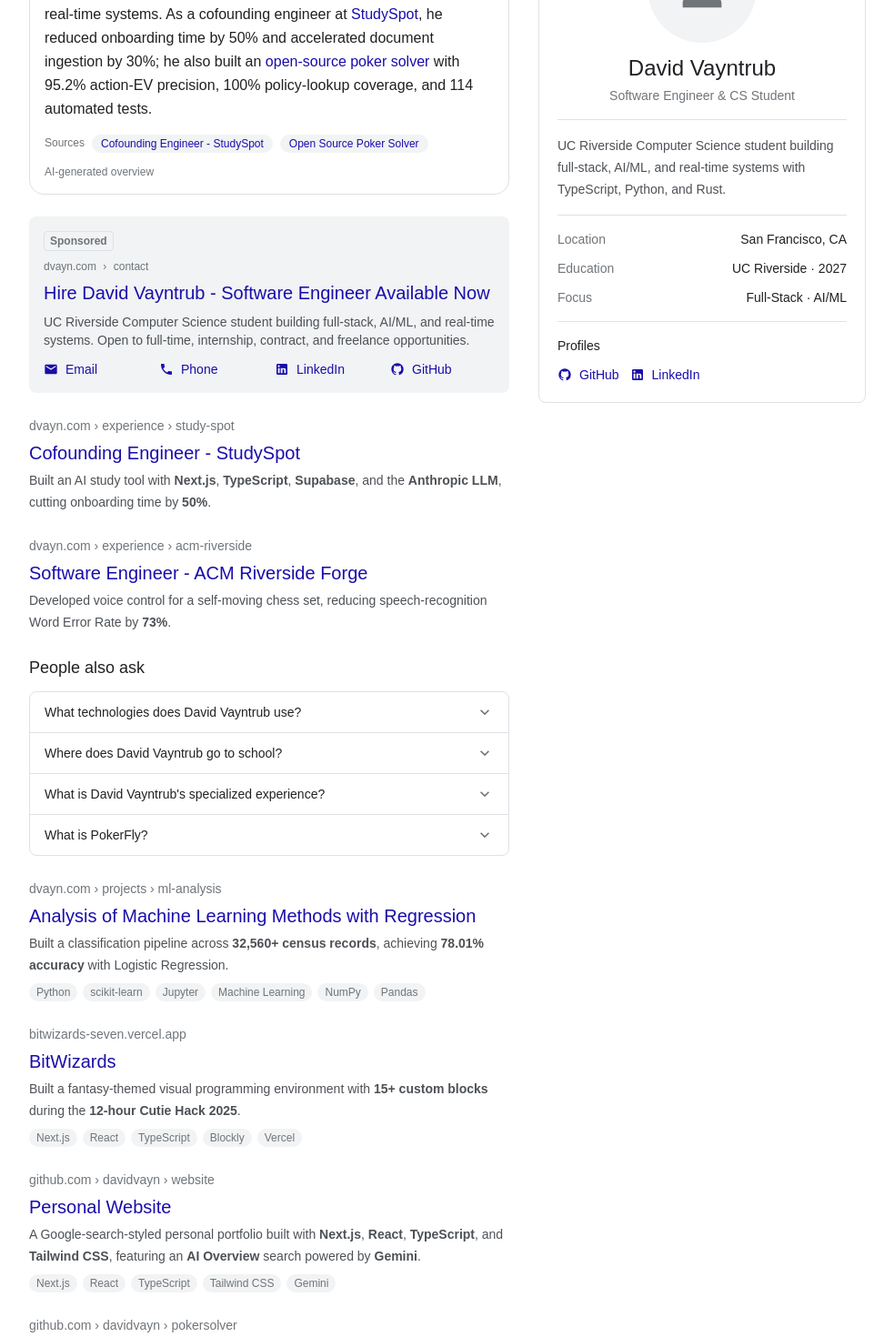
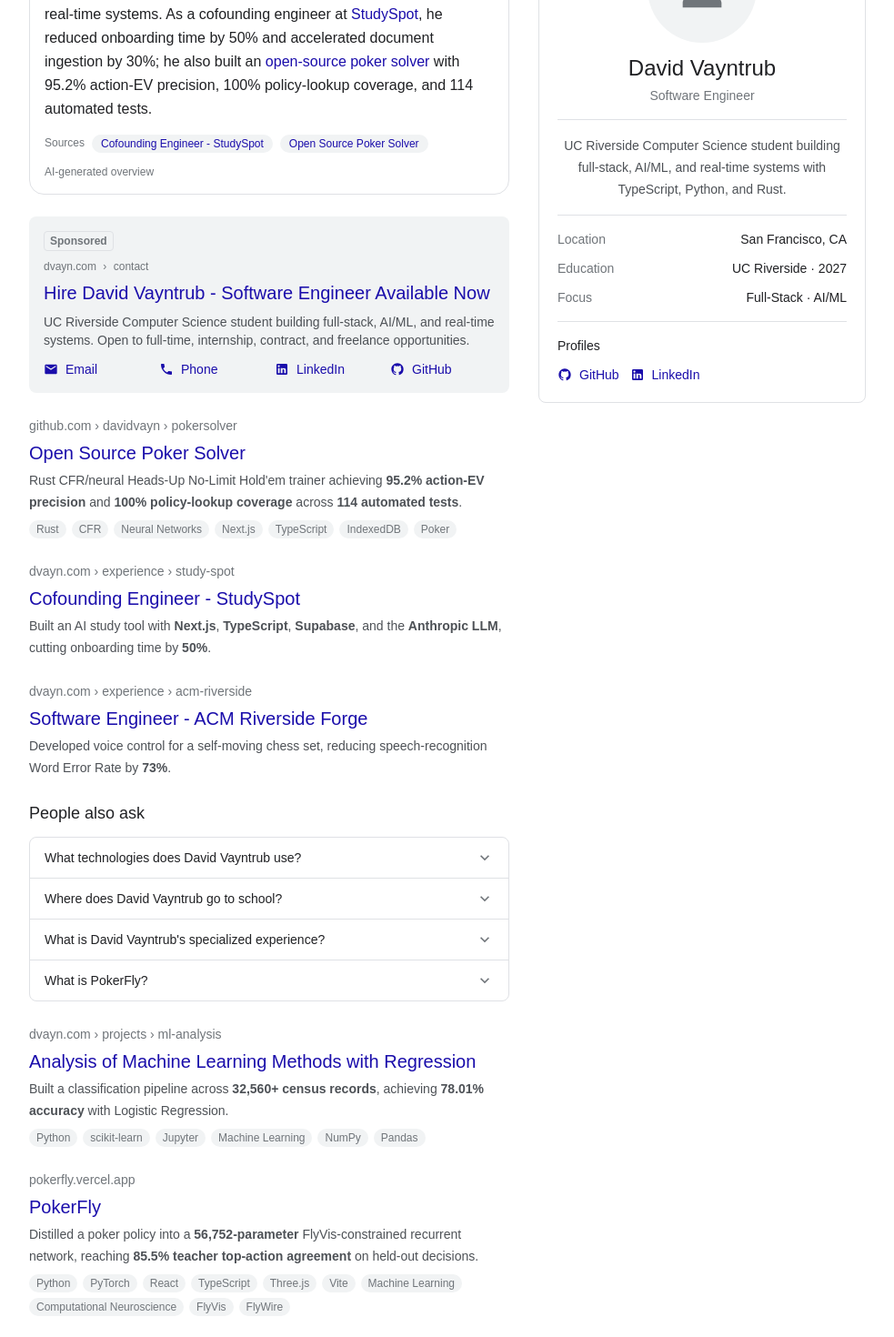
Before and after one commit to davidvayn/website, a Next.js app: page / in a window 1280 px wide. Shown: the part 280-1750 px from the top of the page at 91% size, without its empty margins (148-1131 px from the left). Built offline with nearby package versions, Linux system fonts and the light colour scheme.

Commit message:
Reorder homepage projects and center KnowledgePanel bio

```diff
--- a/src/app/page.tsx
+++ b/src/app/page.tsx
@@ -82,6 +82,9 @@
     return result;
   }, [query, isBroadSearch]);
 
+  const pokerSolver = filteredProjects.find((p) => p.id === "project-4");
+  const otherProjects = filteredProjects.filter((p) => p.id !== "project-4");
+
   const showAll = activeFilter === "all";
   const showImages = activeFilter === "images";
   const showBlog = activeFilter === "blog";
@@ -152,8 +155,19 @@
 
             {showAll && <SponsoredResult />}
 
-            {filteredExperiences.length > 0 && showAll && (
+            {showAll && (pokerSolver || filteredExperiences.length > 0) && (
               <>
+                {pokerSolver && (
+                  <OrganicResult
+                    key={pokerSolver.id}
+                    title={pokerSolver.title}
+                    url={pokerSolver.url}
+                    href={pokerSolver.href}
+                    snippet={pokerSolver.snippet}
+                    details={pokerSolver.details}
+                    tags={pokerSolver.tags}
+                  />
+                )}
                 {filteredExperiences.map((exp) => (
                   <OrganicResult
                     key={exp.id}
@@ -188,9 +202,9 @@
 
             {showAll && <PeopleAlsoAsk />}
 
-            {filteredProjects.length > 0 && showAll && (
+            {otherProjects.length > 0 && showAll && (
               <>
-                {filteredProjects.map((project) => (
+                {otherProjects.map((project) => (
                   <OrganicResult
                     key={project.id}
                     title={project.title}
--- a/src/components/KnowledgePanel.tsx
+++ b/src/components/KnowledgePanel.tsx
@@ -35,16 +35,16 @@
           David Vayntrub
         </h2>
         <p className="text-sm" style={{ color: "var(--text-secondary)" }}>
-          Software Engineer &amp; CS Student
+          Software Engineer
         </p>
       </div>
 
       <div
-        className="border-t pt-4 mb-4"
+        className="border-t pt-4 mb-4 text-center"
         style={{ borderColor: "var(--border)" }}
       >
         <p
-          className="text-sm leading-6"
+          className="text-sm leading-6 text-center"
           style={{ color: "var(--google-snippet)" }}
         >
           UC Riverside Computer Science student building full-stack, AI/ML,
--- a/src/data/projects.ts
+++ b/src/data/projects.ts
@@ -11,49 +11,6 @@
 }
 
 export const projects: Project[] = [
-  {
-    id: "project-1",
-    title: "Analysis of Machine Learning Methods with Regression",
-    url: "dvayn.com › projects › ml-analysis",
-    href: "/analysis-of-machine-learning-methods.pdf",
-    snippet:
-      "Built a classification pipeline across <b>32,560+ census records</b>, achieving <b>78.01% accuracy</b> with Logistic Regression.",
-    tags: [
-      "Python",
-      "scikit-learn",
-      "Jupyter",
-      "Machine Learning",
-      "NumPy",
-      "Pandas",
-    ],
-    image: "/ml-methods-page-18.png",
-    details:
-      "Aug 2022 - Mar 2024. Created a classification pipeline across more than 32,560 U.S. Census records to predict adult income brackets, using NumPy and Pandas for data handling and visualization. Achieved 78.01% prediction accuracy with Logistic Regression after evaluating Decision Trees, KNN, and SVM in scikit-learn using 5-fold cross-validation. Wrote a 20-page research paper detailing the methodology and comparative results.",
-  },
-  {
-    id: "project-2",
-    title: "BitWizards",
-    url: "bitwizards-seven.vercel.app",
-    href: "https://bitwizards-seven.vercel.app/",
-    snippet:
-      "Built a fantasy-themed visual programming environment with <b>15+ custom blocks</b> during the <b>12-hour Cutie Hack 2025</b>.",
-    tags: ["Next.js", "React", "TypeScript", "Blockly", "Vercel"],
-    image: "/bitwizards-home.png",
-    details:
-      "Nov 2025. Served as Fullstack Developer and shipped BitWizards during a 12-hour hackathon. Engineered an interactive visual programming environment with Next.js, React, TypeScript, and Blockly, mapping custom block-based logic into executable JavaScript. Designed more than 15 custom syntax and control-flow blocks with code generators and a sandboxed client-side runtime for real-time evaluation and instant visual feedback, then deployed the completed app on Vercel.",
-  },
-  {
-    id: "project-3",
-    title: "Personal Website",
-    url: "github.com › davidvayn › website",
-    href: "https://github.com/davidvayn/website",
-    snippet:
-      "A Google-search-styled personal portfolio built with <b>Next.js</b>, <b>React</b>, <b>TypeScript</b>, and <b>Tailwind CSS</b>, featuring an <b>AI Overview</b> search powered by <b>Gemini</b>.",
-    tags: ["Next.js", "React", "TypeScript", "Tailwind CSS", "Gemini"],
-    image: "/website.png",
-    details:
-      "May 2026 - Present. Architected a multimodal portfolio that reimagines a resume as a Google search results page. Built with Next.js, React, TypeScript, and Tailwind CSS, it features typed, voice, and visual search with fuzzy ranking and typo tolerance. Eliminated redundant LLM calls and reduced repeat-query latency with a client-side session cache, pre-rendered summaries, and streamed Gemini API responses.",
-  },
   {
     id: "project-4",
     title: "Open Source Poker Solver",
@@ -73,6 +30,25 @@
     image: "",
     details:
       "Jul 2026 - Present. Engineered a full-stack Heads-Up No-Limit Hold'em trainer that integrates a high-performance Rust counterfactual regret minimization and neural solver with a Next.js gameplay interface. Achieved 95.2% action-EV precision and 100% policy-lookup coverage through compressed-model inference, exact card-removal logic, and deterministic betting-state trees. Built real-time expected-value feedback, adaptive drill modes, and IndexedDB session persistence while maintaining reliability across 114 automated tests.",
+  },
+  {
+    id: "project-1",
+    title: "Analysis of Machine Learning Methods with Regression",
+    url: "dvayn.com › projects › ml-analysis",
+    href: "/analysis-of-machine-learning-methods.pdf",
+    snippet:
+      "Built a classification pipeline across <b>32,560+ census records</b>, achieving <b>78.01% accuracy</b> with Logistic Regression.",
+    tags: [
+      "Python",
+      "scikit-learn",
+      "Jupyter",
+      "Machine Learning",
+      "NumPy",
+      "Pandas",
+    ],
+    image: "/ml-methods-page-18.png",
+    details:
+      "Aug 2022 - Mar 2024. Created a classification pipeline across more than 32,560 U.S. Census records to predict adult income brackets, using NumPy and Pandas for data handling and visualization. Achieved 78.01% prediction accuracy with Logistic Regression after evaluating Decision Trees, KNN, and SVM in scikit-learn using 5-fold cross-validation. Wrote a 20-page research paper detailing the methodology and comparative results.",
   },
   {
     id: "project-5",
@@ -99,4 +75,28 @@
     details:
       "Sep 2026 - Present. Built an experimental full-stack neural observatory that distills an existing poker policy into a recurrent PyTorch network constrained by FlyVis visual-system wiring. The 56,752-parameter student simulates 443 cells across 65 cell types and 7,698 directed edges, reaching 85.5% teacher top-action agreement and 0.0603 KL divergence on 435 held-out decisions after training on 1,613 decisions. Created a React, TypeScript, and Three.js interface that renders live network activity alongside an anatomical brain view built from 118,104 measured FlyWire soma positions, supports human-versus-fly and model-versus-fly play, and connects a Vercel frontend to a Railway-hosted Node and Python backend. PokerFly is a policy-imitation experiment, not a biological whole-brain simulation or a validated poker solver.",
   },
+  {
+    id: "project-2",
+    title: "BitWizards",
+    url: "bitwizards-seven.vercel.app",
+    href: "https://bitwizards-seven.vercel.app/",
+    snippet:
+      "Built a fantasy-themed visual programming environment with <b>15+ custom blocks</b> during the <b>12-hour Cutie Hack 2025</b>.",
+    tags: ["Next.js", "React", "TypeScript", "Blockly", "Vercel"],
+    image: "/bitwizards-home.png",
+    details:
+      "Nov 2025. Served as Fullstack Developer and shipped BitWizards during a 12-hour hackathon. Engineered an interactive visual programming environment with Next.js, React, TypeScript, and Blockly, mapping custom block-based logic into executable JavaScript. Designed more than 15 custom syntax and control-flow blocks with code generators and a sandboxed client-side runtime for real-time evaluation and instant visual feedback, then deployed the completed app on Vercel.",
+  },
+  {
+    id: "project-3",
+    title: "Personal Website",
+    url: "github.com › davidvayn › website",
+    href: "https://github.com/davidvayn/website",
+    snippet:
+      "A Google-search-styled personal portfolio built with <b>Next.js</b>, <b>React</b>, <b>TypeScript</b>, and <b>Tailwind CSS</b>, featuring an <b>AI Overview</b> search powered by <b>Gemini</b>.",
+    tags: ["Next.js", "React", "TypeScript", "Tailwind CSS", "Gemini"],
+    image: "/website.png",
+    details:
+      "May 2026 - Present. Architected a multimodal portfolio that reimagines a resume as a Google search results page. Built with Next.js, React, TypeScript, and Tailwind CSS, it features typed, voice, and visual search with fuzzy ranking and typo tolerance. Eliminated redundant LLM calls and reduced repeat-query latency with a client-side session cache, pre-rendered summaries, and streamed Gemini API responses.",
+  },
 ];
```
Also changed, not shown: 1 other file (tests, documents, lock files or other folders).
